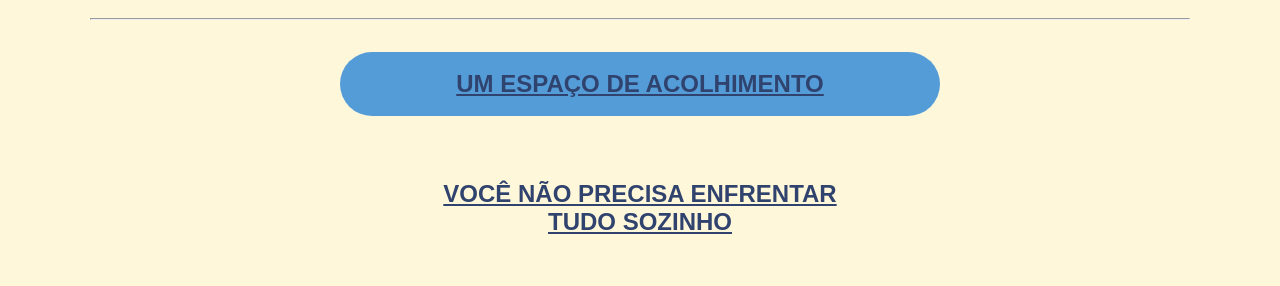
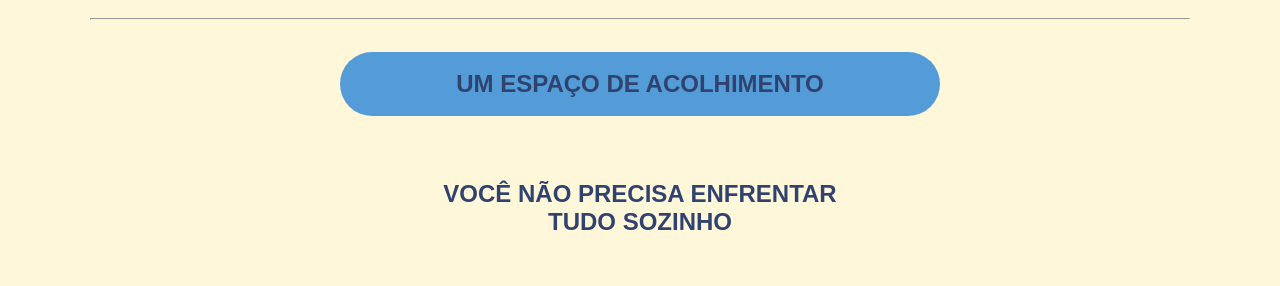
Before and after one commit to anapaula-sv/Pisique, a plain HTML site: page index.html in a window 1280 px wide. Shown: the part 305-591 px from the top of the page. Drawn offline with Linux system fonts and the light colour scheme.

Commit message:
ajustado o underline

```diff
--- a/style.css
+++ b/style.css
@@ -35,6 +35,10 @@
         justify-content: space-between;
         width: 100%;
         height: 100%;
+    }
+
+    #unline {
+        text-decoration: none;
     }
 
     #sub-bloco-1-header {
```
